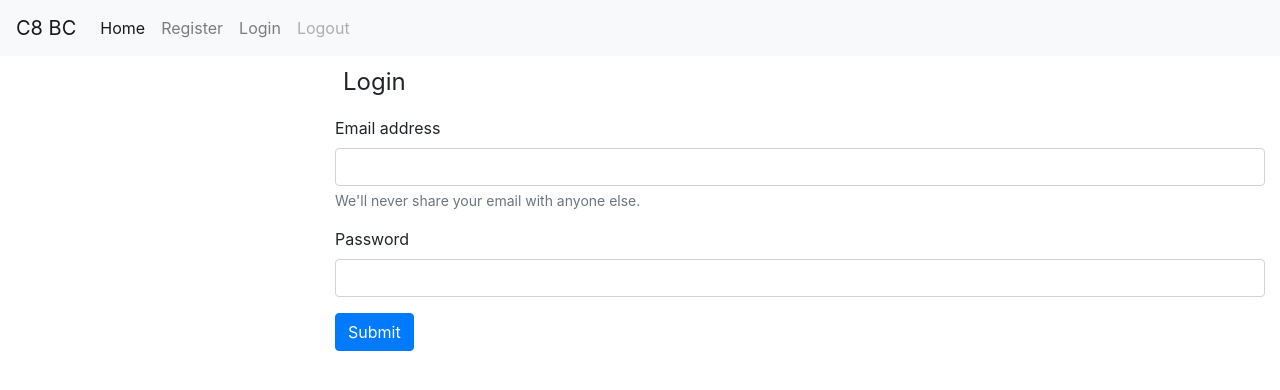
After one commit to a5ea5em5int/C8bc2, a Flask app: page /login in a window 1280 px wide. The commit adds this page. Shown: the top 390 px of the page. Run offline with Flask 2, Linux system fonts and the light colour scheme.

Commit message:
login finished with flash messaging

```diff
--- a/server.py
+++ b/server.py
@@ -1,5 +1,5 @@
-from django.shortcuts import redirect
-from flask import Flask,render_template,request,session,redirect,url_for
+
+from flask import Flask,render_template,request,session,redirect,url_for,flash
 import sqlite3
 
 app = Flask(__name__) #constructing app object
@@ -61,11 +61,11 @@ def home_page():
                 sql ="insert into user (fullname,email,address,password, gender) values (?,?,?,?,?)"
                 conn.execute(sql,(fullname,email,address,password,gender))
                 conn.commit()
+                flash('Register success','success')
             return render_template('register_success.html',message=f"{fullname} {email} {password} {gender} {address} added to table")
         else:
+            flash('Password length must be 8 characters or password and confirm password must be the same ','danger')
             return redirect(url_for("home_page"))
-
-
 
 
 
@@ -74,7 +74,37 @@ def connect():
     conn.row_factory= sqlite3.Row
     return conn
 
+@app.route('/login',methods=['GET','POST'])
+def login():
+    if request.method == 'GET':
+        return render_template('login.html')
+    else:
+        email = request.form['email']
+        form_password = request.form['password']
+        with connect() as conn:
+            cursor = conn.cursor()
+            sql = "select password from user where email=?"
+            row = cursor.execute(sql,(email,)).fetchone()
 
+
+            if row is None:
+                flash('username does not exist. Try again','warning')
+                return redirect(url_for('login'))
+            else:
+                db_password = row[0]
+                if db_password == form_password:
+                    flash('login success!!!','success')
+                    return render_template('login_success.html')
+                else:
+                    flash('Password is wrong. Try again','warning')
+                    return redirect(url_for('login'))
+
+@app.route('/bookInsert',methods=['GET',"POST"])
+def book_insert():
+    if request.method == 'GET':
+        return render_template('book.html')
+    else:
+        pass
 
 if __name__ == "__main__":
     app.run(port='5243',debug=True)
--- a/templates/layout.html
+++ b/templates/layout.html
@@ -21,24 +21,34 @@
           <li class="nav-item active">
             <a class="nav-link" href="#">Home <span class="sr-only">(current)</span></a>
           </li>
+
           <li class="nav-item">
-            <a class="nav-link" href="#">Register</a>
+            <a class="nav-link" href="/register">Register</a>
           </li>
           <li class="nav-item">
-            <a class="nav-link" href="#">Login</a>
+            <a class="nav-link" href="/login">Login</a>
           </li>
           <li class="nav-item">
-            <a class="nav-link disabled">Logout</a>
+            <a class="nav-link disabled" href="logout">Logout</a>
           </li>
         </ul>
       </div>
     </nav>
+    {% with messages = get_flashed_messages(with_categories=true) %}
+    {% if messages %}
+      <ul class="flashes list-unstyled">
+        {% for category, message in messages %}
+         <li class="alert alert-{{category}}"> {{message}} </li>
+        {% endfor %}
+        </ul>
+    {% endif %}
+    {% endwith %}
+
     <div class="container-fluid">
       <div class="row">
         <div class="col-md-3"></div>
         <div class="col-md-9">
           {% block content %}
-
 
 
           {% endblock  %}
@@ -50,6 +60,7 @@
     </div>
 
 
+
     <script src="https://cdn.jsdelivr.net/npm/jquery@3.5.1/dist/jquery.slim.min.js" integrity="sha384-DfXdz2htPH0lsSSs5nCTpuj/zy4C+OGpamoFVy38MVBnE+IbbVYUew+OrCXaRkfj" crossorigin="anonymous"></script>
     <script src="https://cdn.jsdelivr.net/npm/bootstrap@4.6.1/dist/js/bootstrap.bundle.min.js" integrity="sha384-fQybjgWLrvvRgtW6bFlB7jaZrFsaBXjsOMm/tB9LTS58ONXgqbR9W8oWht/amnpF" crossorigin="anonymous"></script>
 
--- /dev/null
+++ b/templates/login.html
@@ -0,0 +1,24 @@
+{%  extends "layout.html" %}
+{% block content %}
+
+<form class="form" action="/login" method="post">
+    <fieldset class="form-group">
+        <legend class="float-none w-auto p-2"> Login  </legend>
+
+    <div class="form-group">
+      <label for="exampleInputEmail1">Email address</label>
+      <input type="email" class="form-control" id="exampleInputEmail1" name="email" aria-describedby="emailHelp">
+      <small id="emailHelp" class="form-text text-muted">We'll never share your email with anyone else.</small>
+    </div>
+    <div class="form-group">
+      <label for="exampleInputPassword1">Password</label>
+      <input type="password" name="password" class="form-control" id="exampleInputPassword1">
+    </div>
+
+
+    <button type="submit" class="btn btn-primary">Submit</button>
+</fieldset>
+  </form>
+
+
+{% endblock  %}
--- a/templates/register_success.html
+++ b/templates/register_success.html
@@ -2,5 +2,5 @@
 
 {% block content %}
 
-{{message}}
+<h1>welcome user, you can now log in</h1>
 {% endblock  %}
```
Also changed, not shown: templates/book.html (added, +41 -0 lines), templates/login_success.html (added, +7 -0 lines), bookShop.db.
